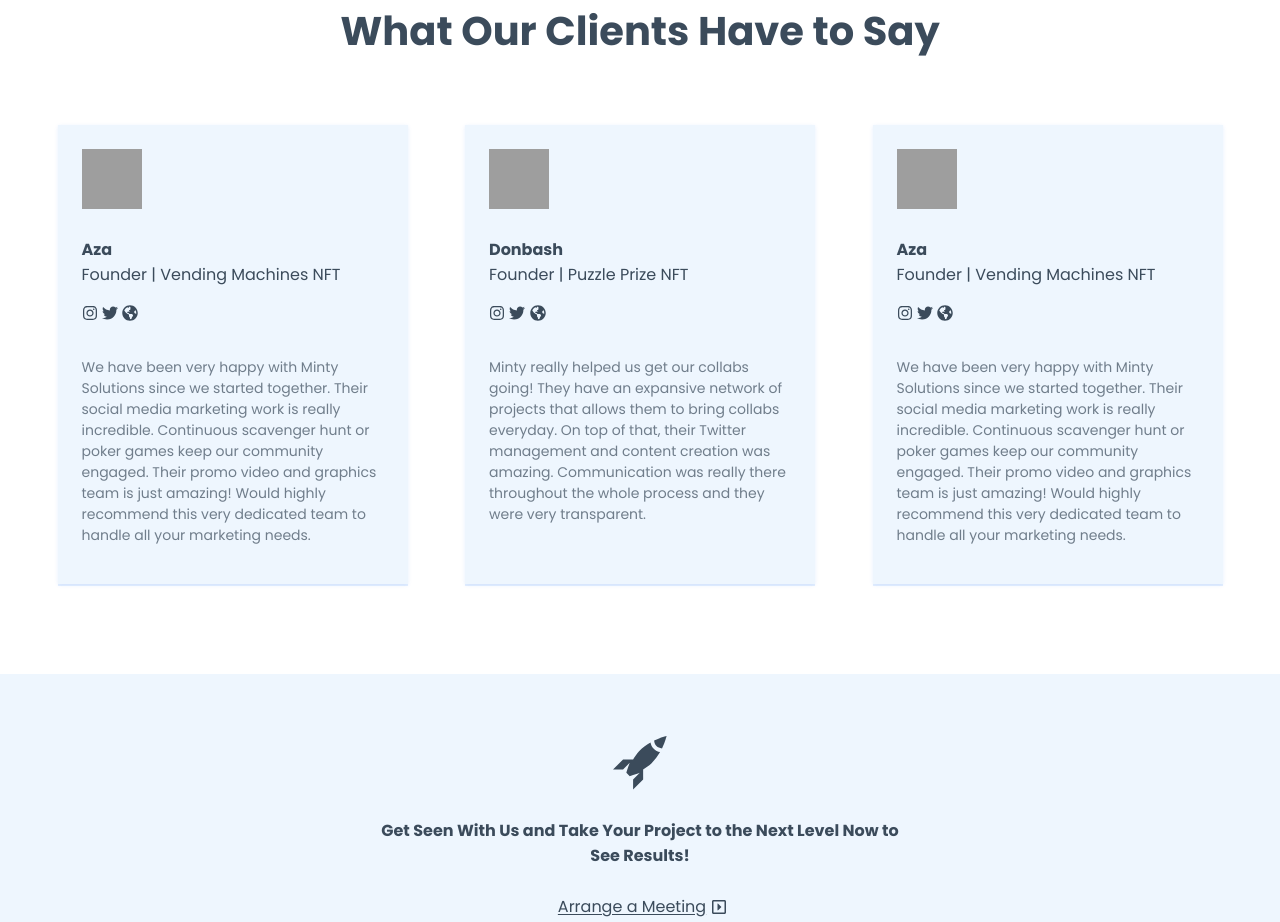
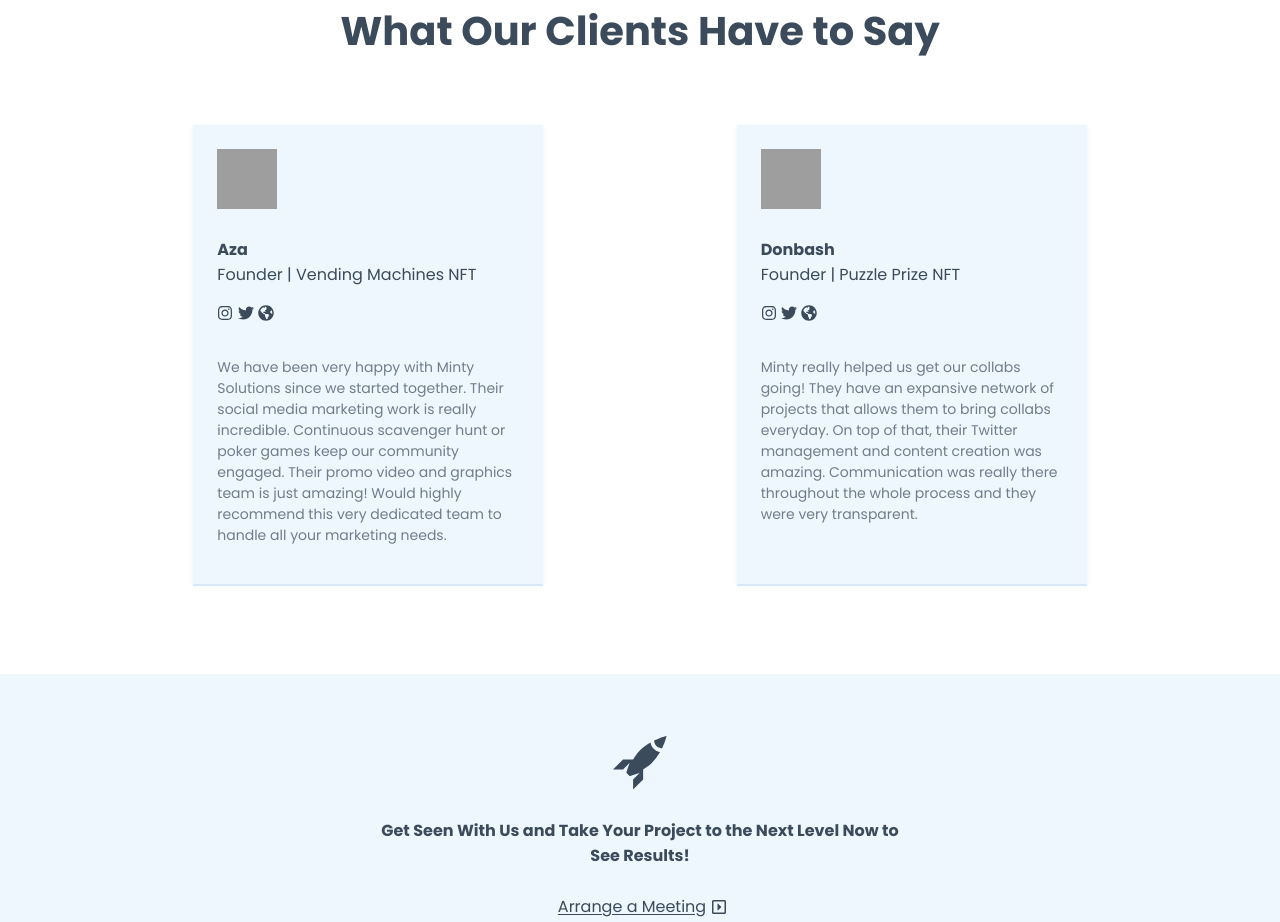
Before and after one commit to SirKaiwade/minty, a Next.js app: page / in a window 1280 px wide. Shown: the part 4460-5382 px from the top of the page. Built offline with nearby package versions, Linux system fonts and the light colour scheme; grey boxes are pictures that could not be loaded.

Commit message:
commented out 3rd client testimonial

```diff
--- a/pages/index.js
+++ b/pages/index.js
@@ -1037,7 +1037,7 @@ export default function Home() {
 								</div>
 							</div>
 						</div>
-						<div className={styles.testimonialCardItem}>
+						{/* <div className={styles.testimonialCardItem}>
 							<Image src="/images/Vending.png" alt="" width={60} height={60} />
 							<h4>Aza</h4>
 							<div>
@@ -1070,7 +1070,7 @@ export default function Home() {
 									</p>
 								</div>
 							</div>
-						</div>
+						</div> */}
 					</div>
 				</div>
 
```
